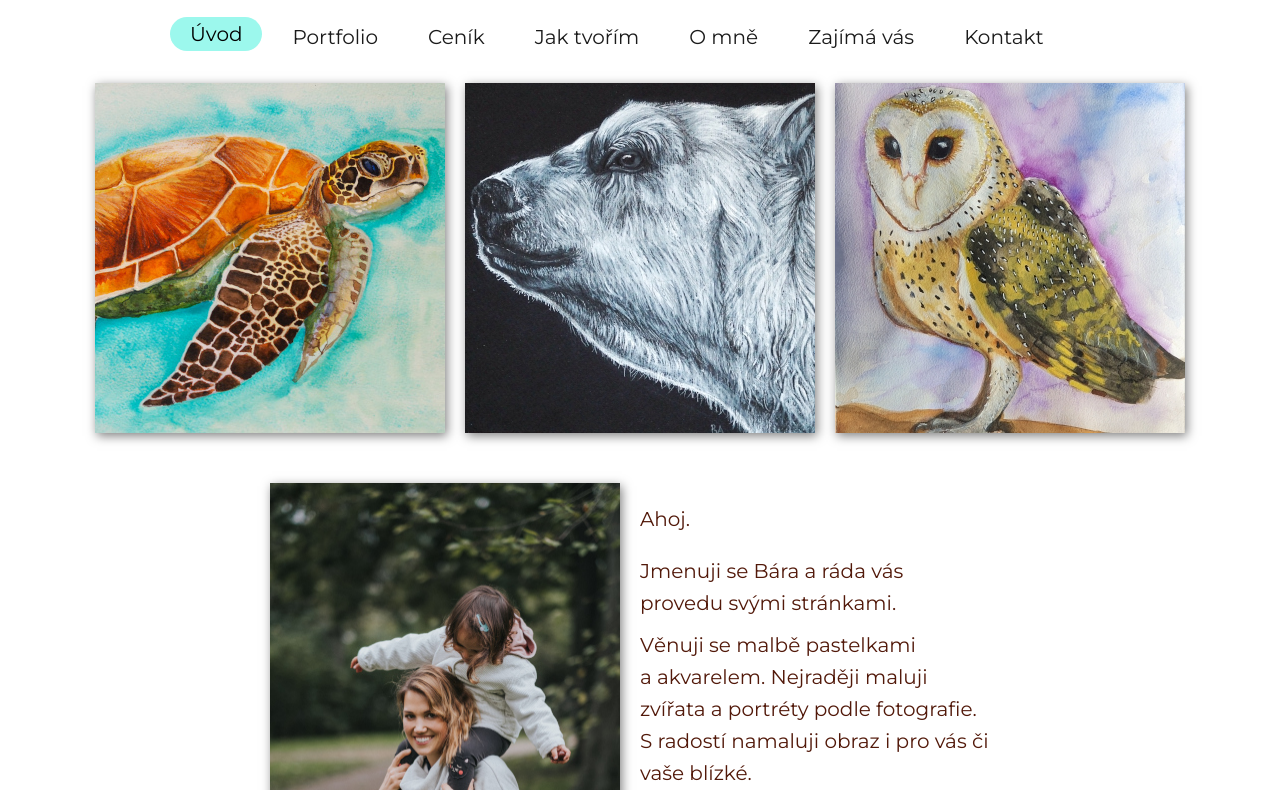
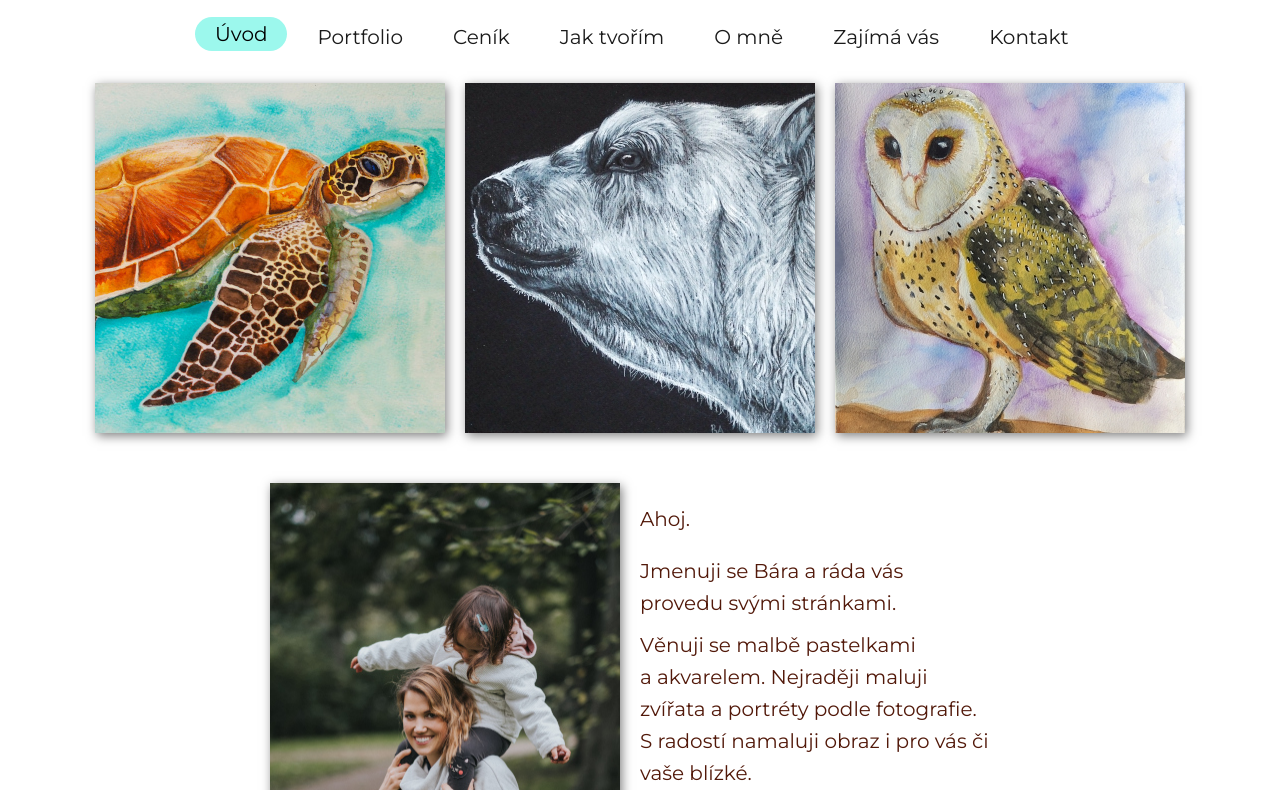
Before and after one commit to petrashaker/BarArt, an Eleventy site: page index.html in a window 1280 px wide. Shown: the part 220-1010 px from the top of the page. Built offline with nearby package versions, Linux system fonts and the light colour scheme; Eleventy itself is replaced by a stand-in of ours; files that its build step writes are made by us from their sources.

Commit message:
Vycentrování menu

```diff
--- a/scss/_menu.scss
+++ b/scss/_menu.scss
@@ -17,7 +17,7 @@
     }
 
     @media screen and (min-width: 990px) {
-        width: 950px;
+        width: 900px;
         display: flex;
         flex-wrap: nowrap;
         flex: 0 1 auto;
@@ -62,15 +62,9 @@
 
     &--active {
     background-color:$c-menu-panding;
-    // font-size: 20px;
     position: relative;
     bottom: 10%;
     color: $c-font-menu-active;
-    // font-weight: bold;
-
-        @media screen and (min-width: 990px) {
-            // font-size: 24px;
-        }
     }
 
     &:hover {
```
Also changed, not shown: css/style.css, 1 other file.
